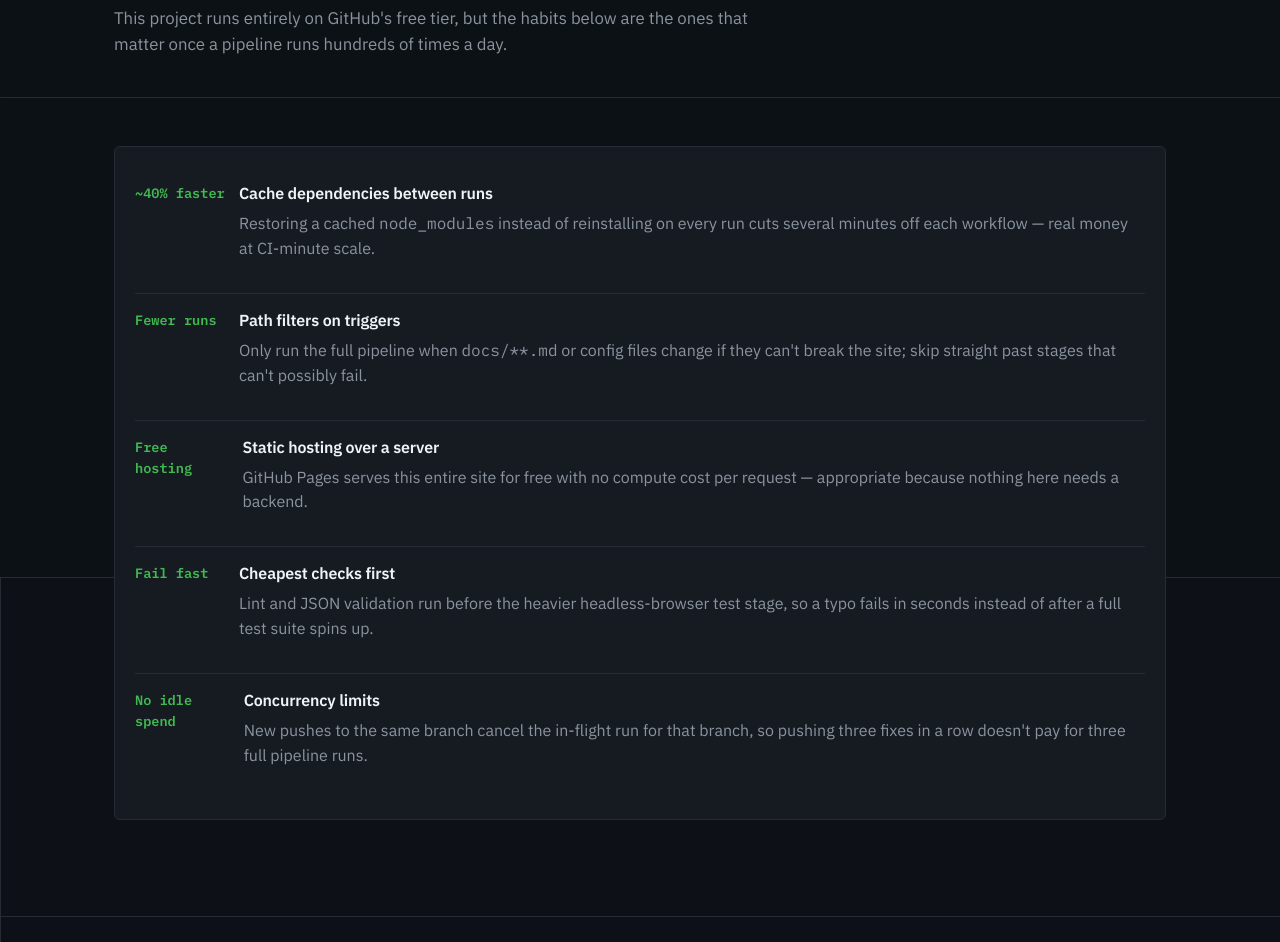
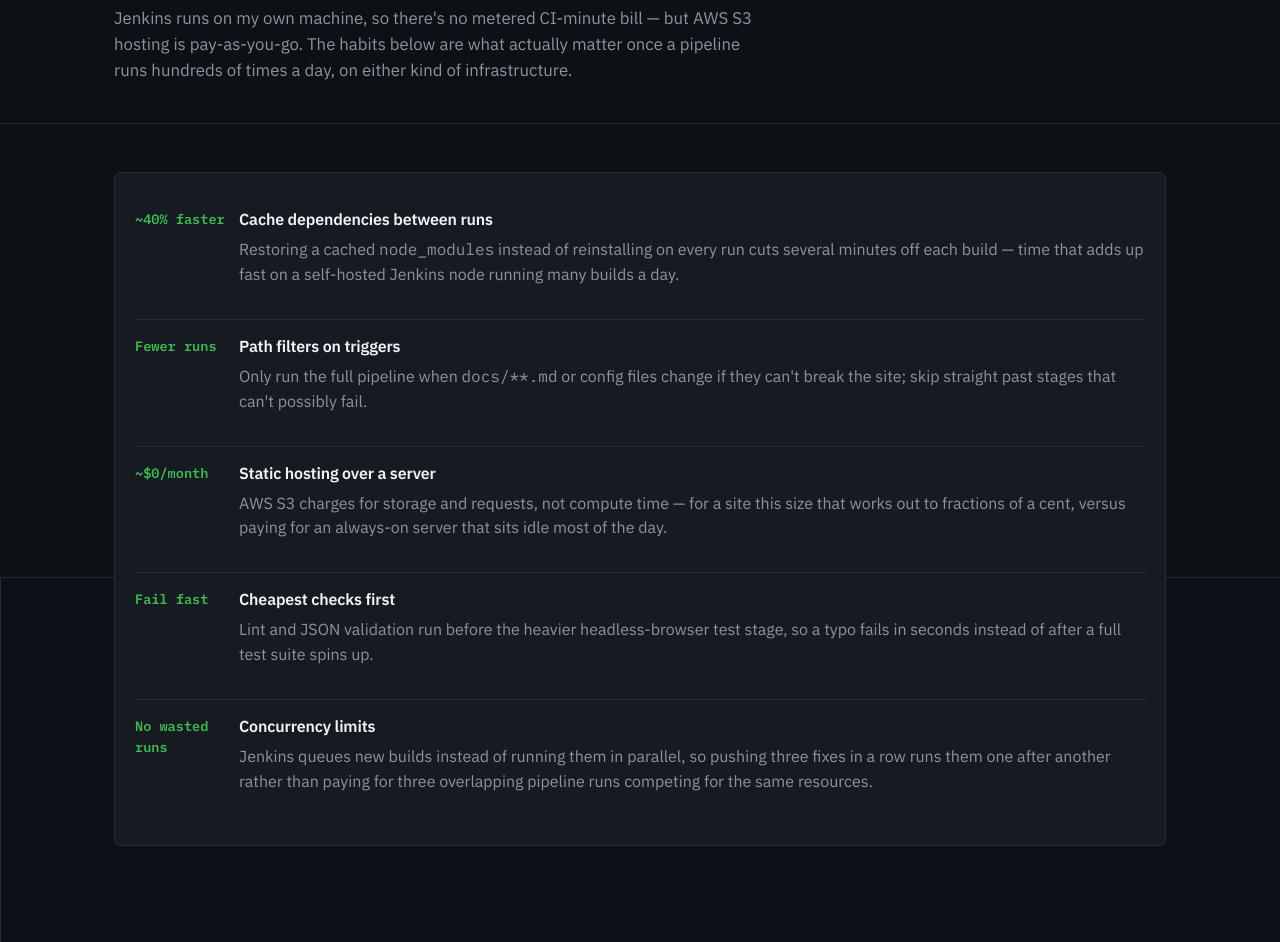
Before and after one commit to Harshil074/PipeLineOps, a plain HTML site: page pages/cost.html in a window 1280 px wide. Shown: the part 223-1165 px from the top of the page. Drawn offline with Linux system fonts and the light colour scheme.

Commit message:
update site copy to reflect Jenkins + AWS S3 instead of GitHub Actions + Pages

```diff
--- a/pages/cost.html
+++ b/pages/cost.html
@@ -32,10 +32,11 @@
 <main id="main">
   <section class="hero" style="padding-bottom:24px">
     <div class="container">
-      <span class="eyebrow">// CI minutes aren't free at scale</span>
+      <span class="eyebrow">// self-hosted CI, metered hosting</span>
       <h1>Keeping the pipeline cheap</h1>
-      <p class="lead">This project runs entirely on GitHub's free tier, but the habits below are
-        the ones that matter once a pipeline runs hundreds of times a day.</p>
+      <p class="lead">Jenkins runs on my own machine, so there's no metered CI-minute bill — but
+        AWS S3 hosting is pay-as-you-go. The habits below are what actually matter once a pipeline
+        runs hundreds of times a day, on either kind of infrastructure.</p>
     </div>
   </section>
 
@@ -47,7 +48,8 @@
           <div>
             <h4>Cache dependencies between runs</h4>
             <p>Restoring a cached <code>node_modules</code> instead of reinstalling on every run
-              cuts several minutes off each workflow — real money at CI-minute scale.</p>
+              cuts several minutes off each build — time that adds up fast on a self-hosted
+              Jenkins node running many builds a day.</p>
           </div>
         </div>
         <div class="cost-tip">
@@ -59,11 +61,12 @@
           </div>
         </div>
         <div class="cost-tip">
-          <div class="save">Free hosting</div>
+          <div class="save">~$0/month</div>
           <div>
             <h4>Static hosting over a server</h4>
-            <p>GitHub Pages serves this entire site for free with no compute cost per request —
-              appropriate because nothing here needs a backend.</p>
+            <p>AWS S3 charges for storage and requests, not compute time — for a site this size
+              that works out to fractions of a cent, versus paying for an always-on server that
+              sits idle most of the day.</p>
           </div>
         </div>
         <div class="cost-tip">
@@ -75,11 +78,12 @@
           </div>
         </div>
         <div class="cost-tip">
-          <div class="save">No idle spend</div>
+          <div class="save">No wasted runs</div>
           <div>
             <h4>Concurrency limits</h4>
-            <p>New pushes to the same branch cancel the in-flight run for that branch, so pushing
-              three fixes in a row doesn't pay for three full pipeline runs.</p>
+            <p>Jenkins queues new builds instead of running them in parallel, so pushing three
+              fixes in a row runs them one after another rather than paying for three overlapping
+              pipeline runs competing for the same resources.</p>
           </div>
         </div>
       </div>
```
Also changed, not shown: index.html (+2 -2 lines), pages/about.html (+2 -2 lines), pages/pipeline.html (+6 -6 lines), 4 other files.
